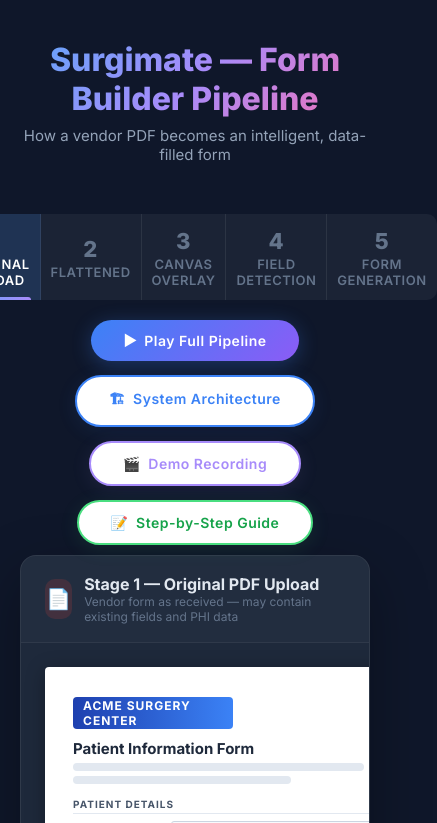
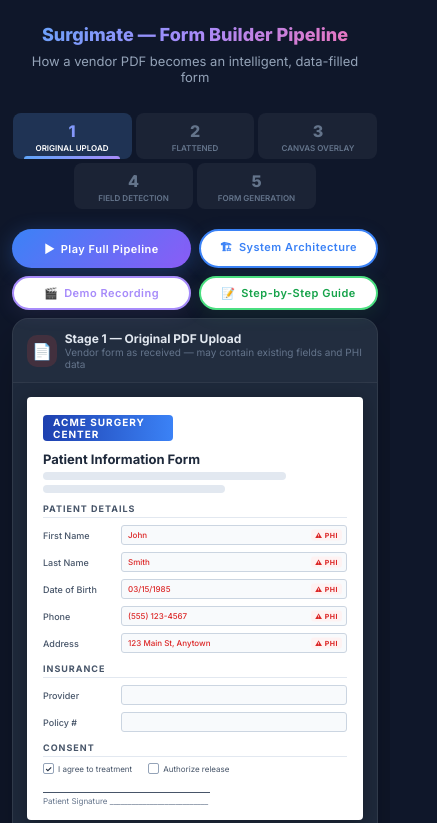
Before and after one commit to canzelc-surgimate/form-builder-demo, a plain HTML site: page index.html in a window 390 px wide. Shown: the top 823 px of the page, 437 px wide, since content can reach past the window. Drawn offline with Linux system fonts and the light colour scheme.

Commit message:
update html size for mobile

```diff
--- a/index.html
+++ b/index.html
@@ -1007,6 +1007,118 @@
     color: #475569;
     border-top: 1px solid rgba(255,255,255,0.05);
     margin-top: 40px;
+  }
+
+  /* ─── Mobile / Tablet Responsive ─── */
+  @media (max-width: 768px) {
+    .header { padding: 24px 16px 12px; }
+    .header h1 { font-size: 22px; }
+    .header p { font-size: 13px; }
+
+    .stage-nav {
+      flex-wrap: wrap;
+      gap: 4px;
+      margin: 16px 12px 8px;
+      max-width: 100%;
+    }
+    .stage-btn {
+      flex: 0 0 auto;
+      width: calc(33.33% - 3px);
+      max-width: none;
+      padding: 10px 4px 8px;
+      font-size: 9px;
+      letter-spacing: 0;
+      border-radius: 8px !important;
+      border-right: none !important;
+    }
+    .stage-btn:not(:last-child) { border-right: none; }
+    .stage-num { font-size: 18px; }
+
+    .play-row { gap: 8px !important; padding: 0 12px; }
+    .play-btn,
+    .arch-btn,
+    .demo-btn,
+    .scribe-btn {
+      padding: 10px 16px;
+      font-size: 12px;
+      flex: 1 1 calc(50% - 8px);
+      min-width: 0;
+    }
+
+    .stage-container { padding: 0 12px; margin: 8px auto 24px; }
+
+    .card-header { padding: 12px 14px; gap: 8px; }
+    .card-icon { width: 32px; height: 32px; font-size: 16px; }
+    .card-title { font-size: 13px; }
+    .card-subtitle { font-size: 10px; }
+
+    .card-body {
+      flex-direction: column;
+      padding: 14px;
+      gap: 16px;
+    }
+
+    .pdf-frame {
+      width: 100%;
+      min-width: 0;
+    }
+    .pdf-page {
+      padding: 18px 16px 14px;
+      min-height: auto;
+    }
+    .pdf-logo { width: 130px; height: 26px; font-size: 10px; }
+    .pdf-title { font-size: 13px; }
+    .pdf-field-label { min-width: 70px; font-size: 9px; }
+    .pdf-field-box { height: 20px; }
+    .pdf-field-box .filled-text { font-size: 8px; }
+    .pdf-section-label { font-size: 9px; margin: 10px 0 4px; }
+    .pdf-checkbox { font-size: 8px; }
+    .pdf-checkbox-box { width: 11px; height: 11px; font-size: 8px; }
+    .pdf-signature-line { font-size: 8px; }
+
+    .detected-field { font-size: 7px; padding: 0 4px; }
+    .detected-field .confidence-badge { font-size: 6px; padding: 1px 3px; top: -8px; }
+    .detected-field .var-tag { font-size: 6px; padding: 1px 3px; }
+    .detected-field .handle { width: 5px; height: 5px; }
+
+    .var-sidebar-chip { font-size: 8px; padding: 3px 6px; }
+    .var-source-panel { width: 84px; padding: 4px; top: 40px; right: -4px; }
+    .var-source-panel .panel-title { font-size: 7px; }
+    .var-source-panel .var-item { font-size: 7px; padding: 2px 3px; }
+    .drop-target-field { font-size: 7px; padding: 0 4px; }
+
+    .desc-panel { min-width: 0; }
+    .desc-badge { font-size: 10px; padding: 4px 10px; }
+    .desc-title { font-size: 16px; }
+    .desc-text { font-size: 12px; }
+    .tech-pills { gap: 4px; }
+    .tech-pill { font-size: 10px; padding: 3px 8px; }
+    .detail-list li { font-size: 11px; }
+    .detail-list li .icon { font-size: 12px; }
+
+    .cost-card { padding: 10px 12px; }
+    .cost-card-title { font-size: 12px; }
+    .cost-table { font-size: 11px; }
+    .cost-table th { font-size: 9px; }
+    .cost-note { font-size: 9px; }
+
+    .phi-callout { font-size: 10px; padding: 8px 10px; }
+
+    .flatten-stamp { font-size: 32px; letter-spacing: 4px; }
+
+    .footer { font-size: 10px; padding: 14px; }
+  }
+
+  @media (max-width: 420px) {
+    .header h1 { font-size: 18px; }
+    .stage-btn { font-size: 8px; padding: 8px 2px 6px; }
+    .stage-num { font-size: 16px; }
+    .play-btn,
+    .arch-btn,
+    .demo-btn,
+    .scribe-btn { font-size: 11px; padding: 8px 10px; }
+    .desc-title { font-size: 14px; }
+    .card-title { font-size: 12px; }
   }
 </style>
 </head>
```
